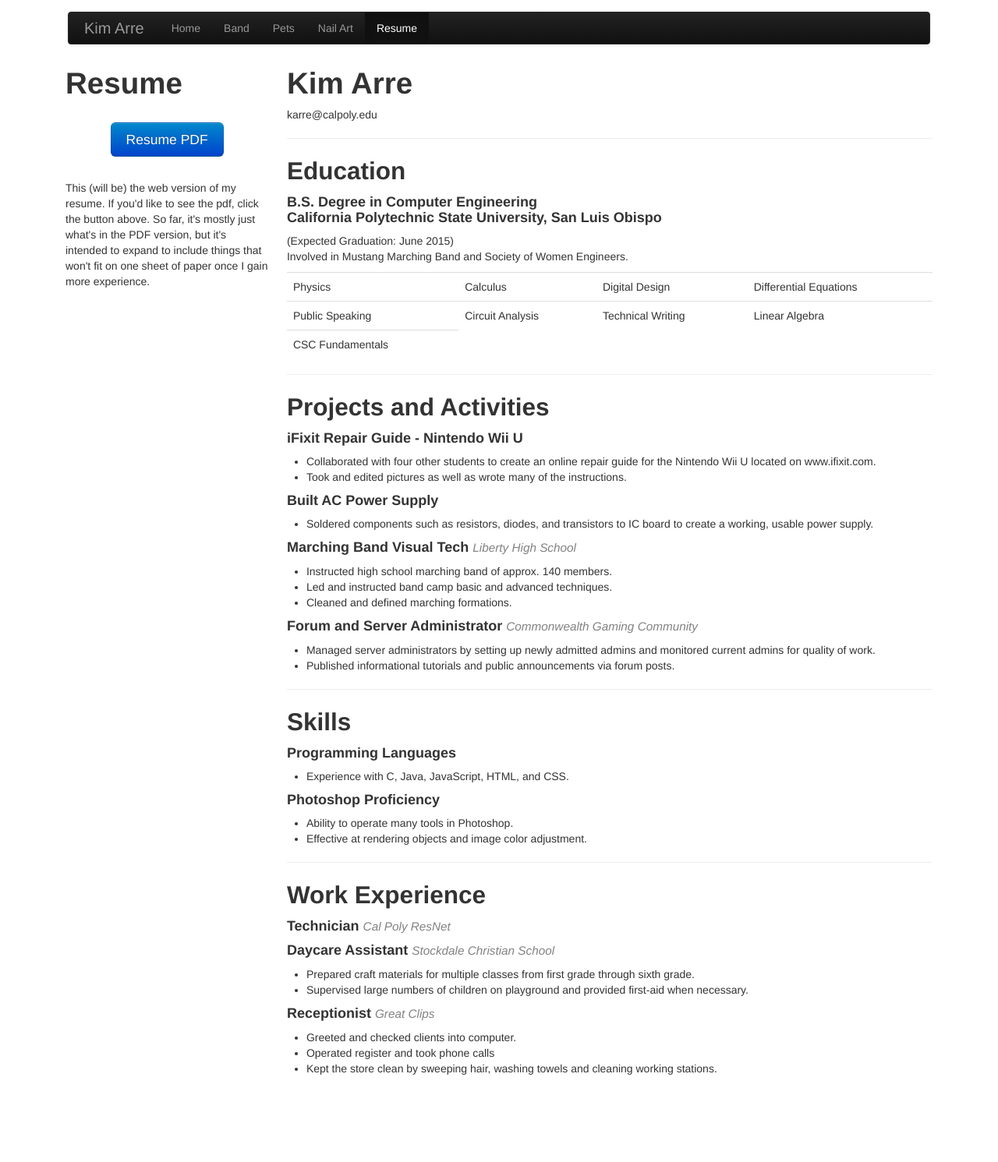
After one commit to kimarre/old-personal-website, a PHP site: page /resume.html in a window 1280 px wide. The commit adds this page. Shown: the whole page at 78% size. Run offline with PHP 8.4, Linux system fonts and the light colour scheme; some libraries are stand-ins or nearby versions.

Commit message:
Added content for resume page

```diff
--- a/css/style.css
+++ b/css/style.css
@@ -3,7 +3,9 @@ body {
 	margin-left:+5%;
 	margin-right:+5%;
 	margin-top:+15px;
+	margin-bottom:100px;
 }
+
 
 .hero-unit {
 	background-image:url('../hero.jpg');
@@ -21,6 +23,21 @@ body {
 	height:700px;
 }
 
+#resumePDF {
+	text-align:center;
+}
+
+.resumeTitle {
+	font-weight:bold;
+	font-size:18px;
+}
+
+small {
+	color:#828282;
+	font-style:italic;
+	font-weight:normal;
+}
+
 .thumbnail {
 	text-align:center;
 }
--- a/index.html
+++ b/index.html
@@ -1,4 +1,5 @@
 <!DOCTYPE html>
+
 <html>
  <head>
      <meta charset="utf-8">
--- /dev/null
+++ b/resume.html
@@ -0,0 +1,143 @@
+<!DOCTYPE html>
+
+<html>
+    <head>
+       <meta charset="utf-8">
+       <title>Bootstrap Shenanigans</title>
+       <link rel="stylesheet" href="css/bootstrap.min.css">
+       <link rel="stylesheet" href="css/style.css">
+       <script src="http://ajax.googleapis.com/ajax/libs/jquery/1.10.1/jquery.min.js"></script>
+    </head>
+
+ <body>
+
+    <div class="navbar navbar-inverse">
+          <div class="navbar-inner">
+               <a class="brand" href="index.html">Kim Arre</a>
+               <ul class="nav">
+                    <li><a href="index.html">Home</a></li>
+                    <li><a href="band.html">Band</a></li>
+                    <li><a href="pets.html">Pets</a><li>
+                    <li><a href="nails.html">Nail Art</a><li>
+                    <li class="active"><a href="resume.html">Resume</a><li>
+               </ul>
+          </div>
+     </div>
+
+     <div class="container-fluid">
+
+        <div class="row-fluid">
+            <div class="span3">
+               <h1>Resume</h1>
+               <br>
+               <p id="resumePDF"><a class="btn btn-primary btn-large">Resume PDF</a></p>
+               <p><br>This (will be) the web version of my resume. If you'd like to see the pdf, click the button above. So far, it's mostly just what's in the PDF version, but it's intended to expand to include things that won't fit on one sheet of paper once I gain more experience.</p>
+            </div>
+
+            <div class="span9">
+                <h1>Kim Arre</h1>
+                <p>karre@calpoly.edu</p>
+                <hr>
+
+                <h2>Education</h2>
+                <p class="resumeTitle">B.S. Degree in Computer Engineering <br>California Polytechnic State University, San Luis Obispo <br></p>
+                <p>(Expected Graduation: June 2015)</b><br>
+                Involved in Mustang Marching Band and Society of Women Engineers.<br>
+                </p>
+
+                <table class="table">
+                    <tr>
+                        <td>Physics</td>
+                        <td>Calculus</td>
+                        <td>Digital Design</td>
+                        <td>Differential Equations</td>
+                    </tr>
+                    <tr>
+                        <td>Public Speaking</td>
+                        <td>Circuit Analysis</td>
+                        <td>Technical Writing</td>
+                        <td>Linear Algebra</td>
+                    </tr>
+                    <tr>
+                        <td>CSC Fundamentals</td>
+                    </tr>
+                </table>
+
+                <hr>
+                <h2>Projects and Activities</h2>
+
+                <p class="resumeTitle">iFixit Repair Guide - Nintendo Wii U</p>
+                <ul>
+                    <li>Collaborated with four other students to create an online repair guide for the Nintendo Wii U located on www.ifixit.com.</li>
+                    <li>Took and edited pictures as well as wrote many of the instructions.</li>
+                </ul>
+
+                <p class="resumeTitle">Built AC Power Supply</p>
+                <ul>
+                    <li>Soldered components such as resistors, diodes, and transistors to IC board to create a working, usable power supply.</li>
+                </ul>
+
+                <p class="resumeTitle">Marching Band Visual Tech  <small>Liberty High School</small></p>
+                <ul>
+                    <li>Instructed high school marching band of approx. 140 members.</li>
+                    <li>Led and instructed band camp basic and advanced techniques.</li>
+                    <li>Cleaned and defined marching formations.</li>
+                </ul>
+
+                <p class="resumeTitle">Forum and Server Administrator
+                <small>Commonwealth Gaming Community</small></p>
+                <ul>
+                    <li>Managed server administrators by setting up newly admitted admins and monitored current admins for quality of work. </li>
+                    <li>Published informational tutorials and public announcements via forum posts.</li>
+                </ul>
+
+
+                <hr>
+                <h2>Skills</h2>
+                <p class="resumeTitle">Programming Languages</p>
+                <ul>
+                    <li>Experience with C, Java, JavaScript, HTML, and CSS.</li>
+                </ul>
+
+                <p class="resumeTitle">Photoshop Proficiency</p>
+                <ul>
+                    <li>Ability to operate many tools in Photoshop.</li>
+                    <li>Effective at rendering objects and image color adjustment.</li>
+                </ul>
+
+                <hr>
+                <h2>Work Experience</h2>
+                <p class="resumeTitle">Technician <small>Cal Poly ResNet</small></p>
+                <ul>
+
+                </ul>
+
+                <p class="resumeTitle">Daycare Assistant <small>Stockdale Christian School</small></p>
+                <ul>
+                    <li>Prepared craft materials for multiple classes from first grade through sixth grade.</li>
+                    <li>Supervised large numbers of children on playground and provided first-aid when necessary. </li>
+                </ul>
+
+                <p class="resumeTitle">Receptionist <small>Great Clips</small></p>
+                <ul>
+                    <li>Greeted and checked clients into computer.</li>
+                    <li>Operated register and took phone calls</li>
+                    <li>Kept the store clean by sweeping hair, washing towels and cleaning working stations.</li>
+
+                </ul>
+
+            </div>
+
+
+
+        </div>
+
+
+     </div>
+
+
+     <!-- JS included at the end for faster page load times -->
+     <script src="js/bootstrap.min.js"></script>
+
+ </body>
+</html>
```
Also changed, not shown: 1 other file. Lines whose indentation alone changed are shown as unchanged.
